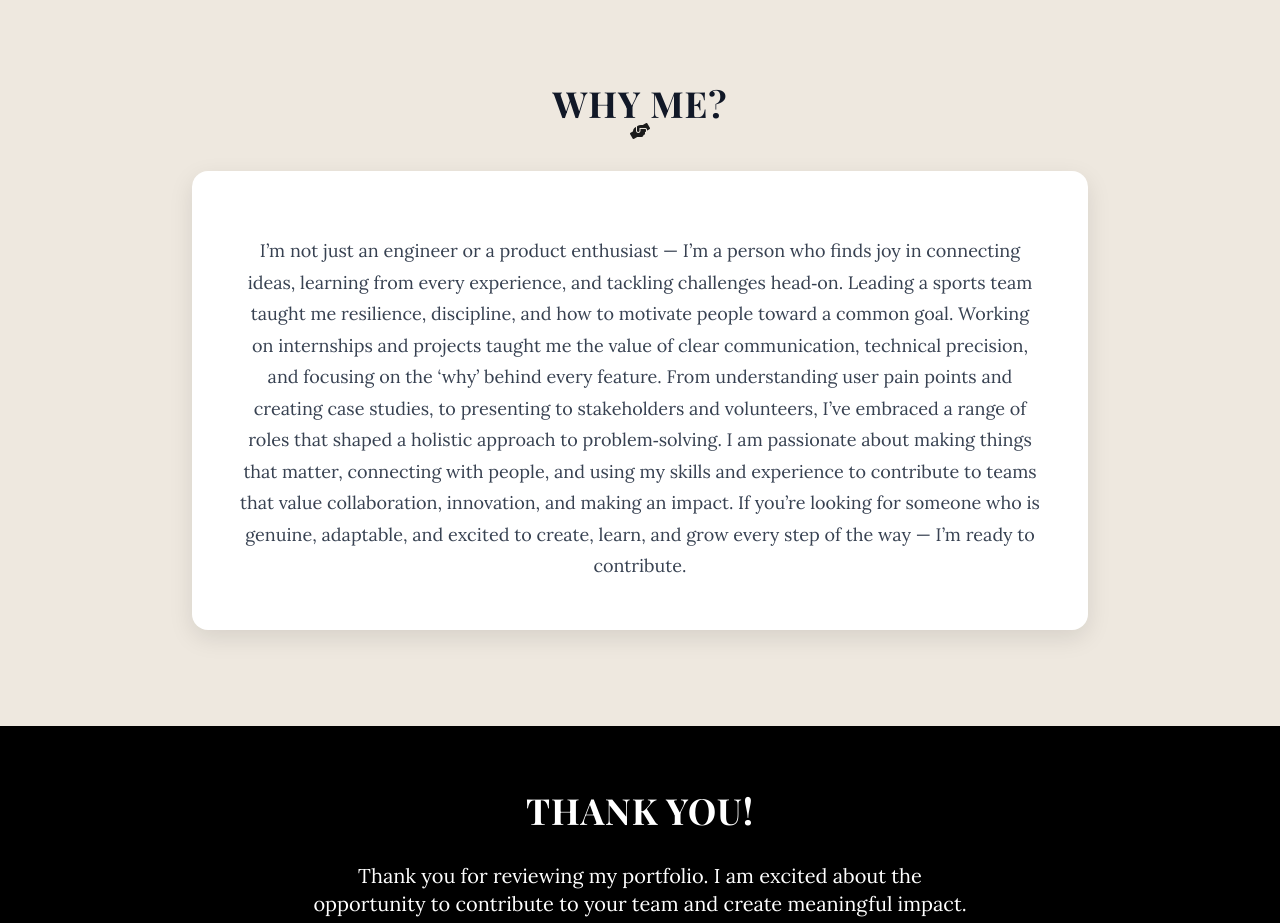
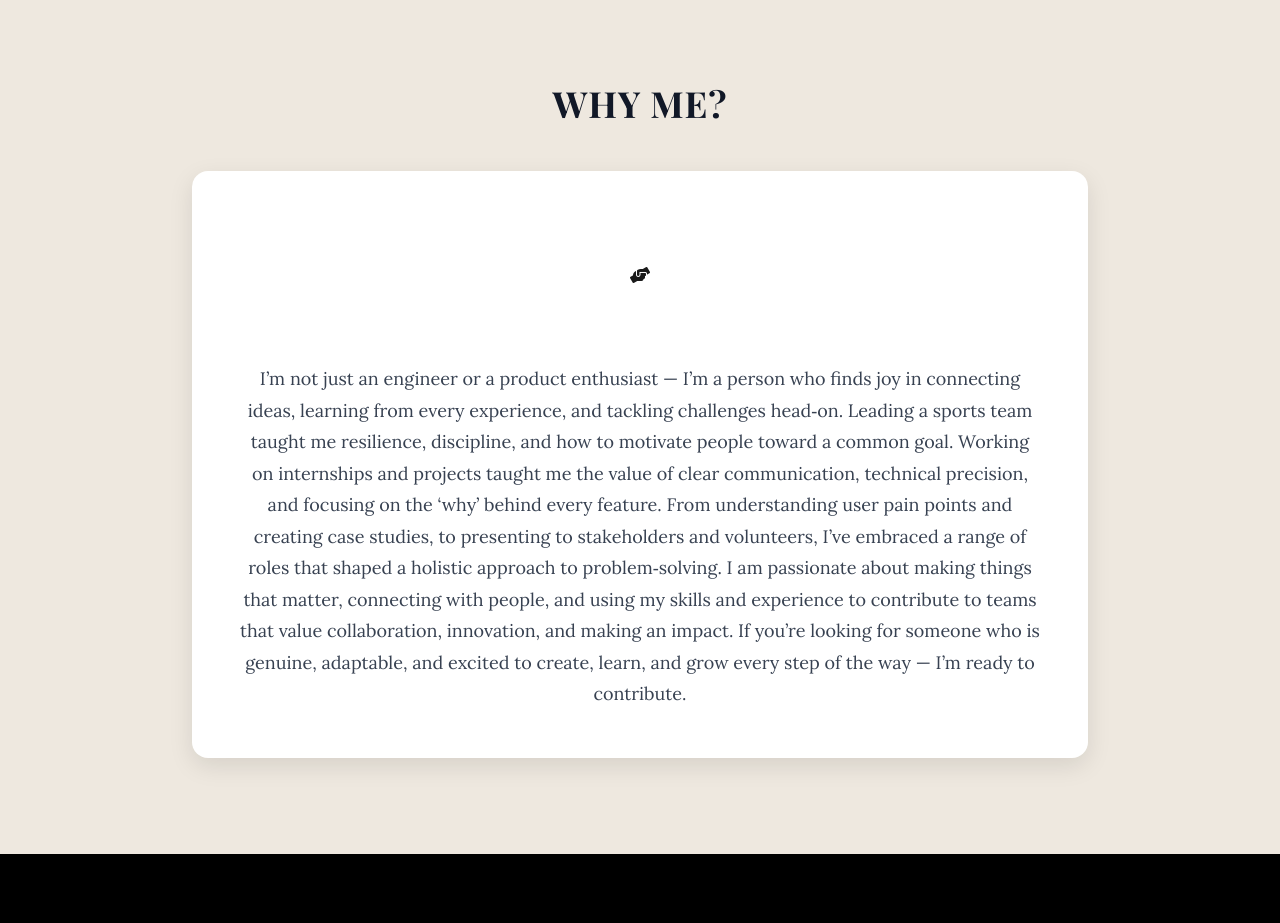
Before and after one commit to Labhanshuvyas/Labhanshuvyas.github.io, a plain HTML site: page index.html in a window 1280 px wide. Shown: the part 4140-5063 px from the top of the page. Drawn offline with nearby package versions, Linux system fonts and the light colour scheme.

Commit message:
Update index.html

```diff
--- a/index.html
+++ b/index.html
@@ -423,8 +423,8 @@
             color: #1A1A1A; /* Changed icon color to black */
             width: 80px; /* Reverted size */
             height: 80px; /* Reverted size */
-            margin-bottom: 1rem; /* No margin-bottom on icon */
-            margin-top: -6rem; /* Pushed further up to create more space from top of box */
+            margin-bottom: 0rem; /* No margin-bottom on icon */
+            margin-top: 3rem; /* Pushed further up to create more space from top of box */
         }
 
         #why-me-text {
```
